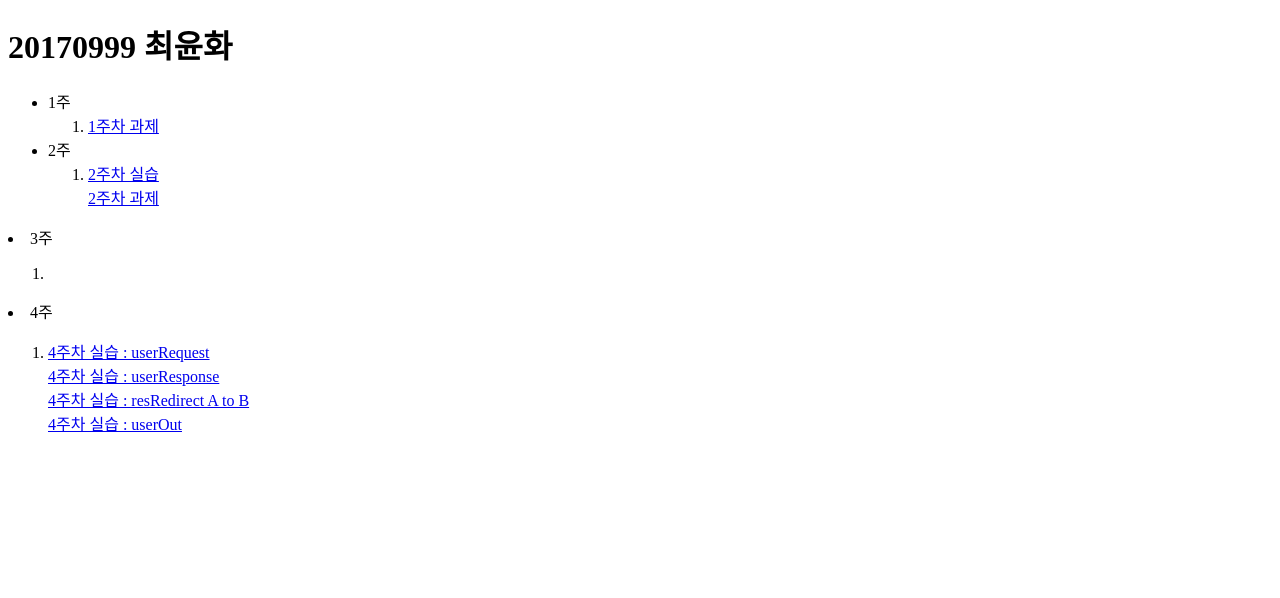
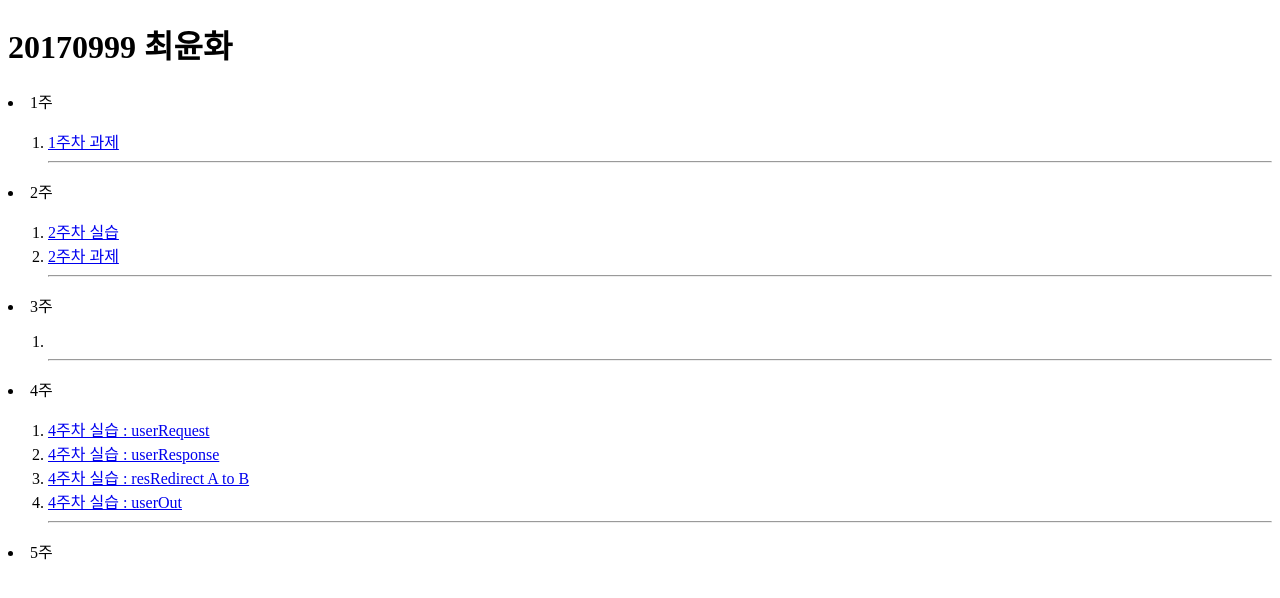
Before and after one commit to choeyunhwa/choeyunhwa.github.io, a plain HTML site: page index.html in a window 1280 px wide. Drawn offline with Linux system fonts and the light colour scheme.

Commit message:
Update index.html

```diff
--- a/index.html
+++ b/index.html
@@ -5,44 +5,32 @@
 </head>
  <body>
      <h1>20170999 최윤화</h1>
-      <ul>
-        <li>1주
+        <li id="1week">1주</li>
             <ol>
-                <li>
-                <a href="https://choeyunhwa.github.io/20190904.html">1주차 과제</a>
-                </li>
+                <li><a href="https://choeyunhwa.github.io/20190904.html">1주차 과제</a></li><hr/>
             </ol>
-          </li>
 
-        <li>2주
+       <li id="2week">2주</li>
             <ol>
-                <li>
-                 <a href="https://choeyunhwa.github.io/20190911.html">2주차 실습</a>
-                <br><a href="https://choeyunhwa.github.io/20190912.html">2주차 과제</a>
-                </li>
+                <li><a href="https://choeyunhwa.github.io/20190911.html">2주차 실습</a></li>
+                <li><a href="https://choeyunhwa.github.io/20190912.html">2주차 과제</a></li><hr/>
             </ol>
-          </li>
-      </ul>
+       <li id="3week">3주</li>
+            <ol>
+                <li><a href="https://choeyunhwa.github.io/.html"></a></li><hr/>
+            </ol>
 
-  <li>3주
+       <li id="4week">4주</li>
             <ol>
-                <li>
-                <a href="https://choeyunhwa.github.io/.html"></a>
-                </li>
+                <li><a href="https://choeyunhwa.github.io/userRequest.html">4주차 실습 : userRequest</a></li>
+                <li><a href="https://choeyunhwa.github.io/userResponse.html">4주차 실습 : userResponse</a></li>
+                <li><a href="https://choeyunhwa.github.io/resRedirectAtoB.html">4주차 실습 : resRedirect A to B</a></li>
+                <li><a href="https://choeyunhwa.github.io/userOut.html">4주차 실습 : userOut</a></li><hr/>
             </ol>
-          </li>
-      </ul>
 
- <li>4주
+      <li id="5week">5주</li>
             <ol>
-                <li>
-                <a href="https://choeyunhwa.github.io/userRequest.html">4주차 실습 : userRequest</a>
-                <br><a href="https://choeyunhwa.github.io/userResponse.html">4주차 실습 : userResponse</a>
-                <br><a href="https://choeyunhwa.github.io/resRedirectAtoB.html">4주차 실습 : resRedirect A to B</a>
-                <br><a href="https://choeyunhwa.github.io/userOut.html">4주차 실습 : userOut</a>
-                </li>
+
             </ol>
-          </li>
-      </ul>
  </body>
  </html>
```
